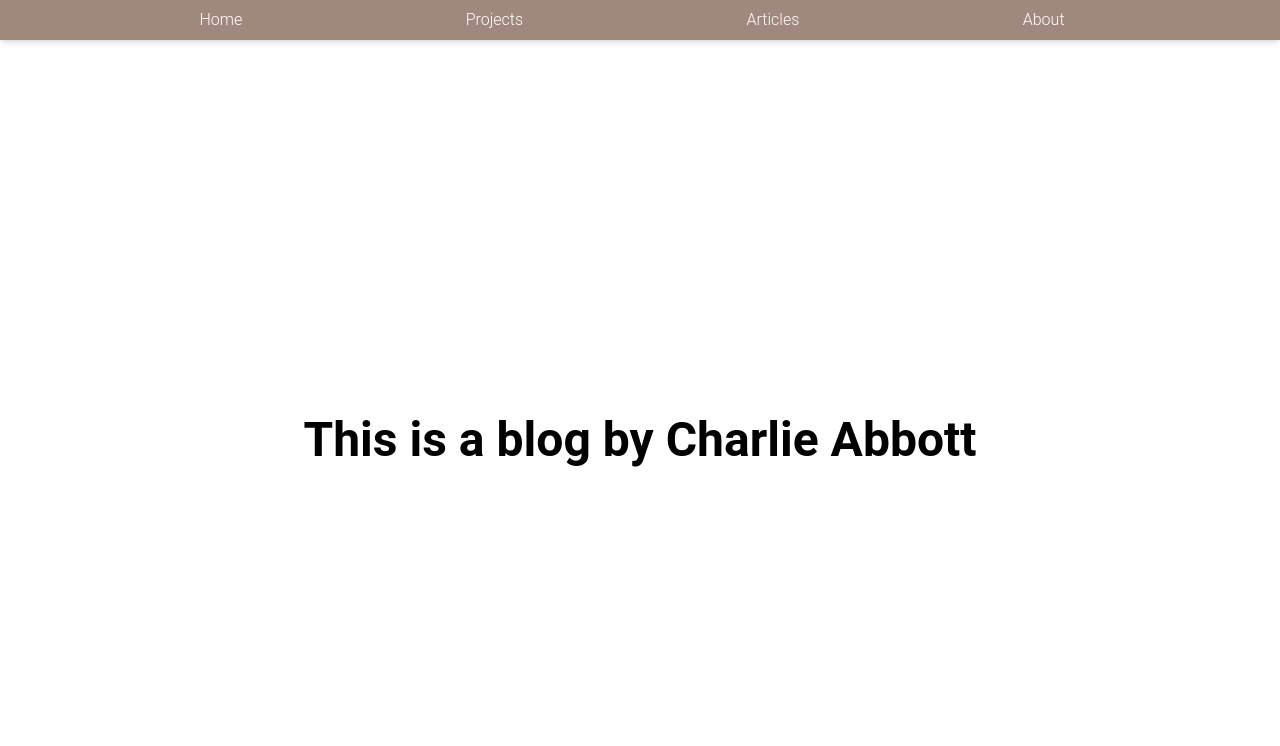
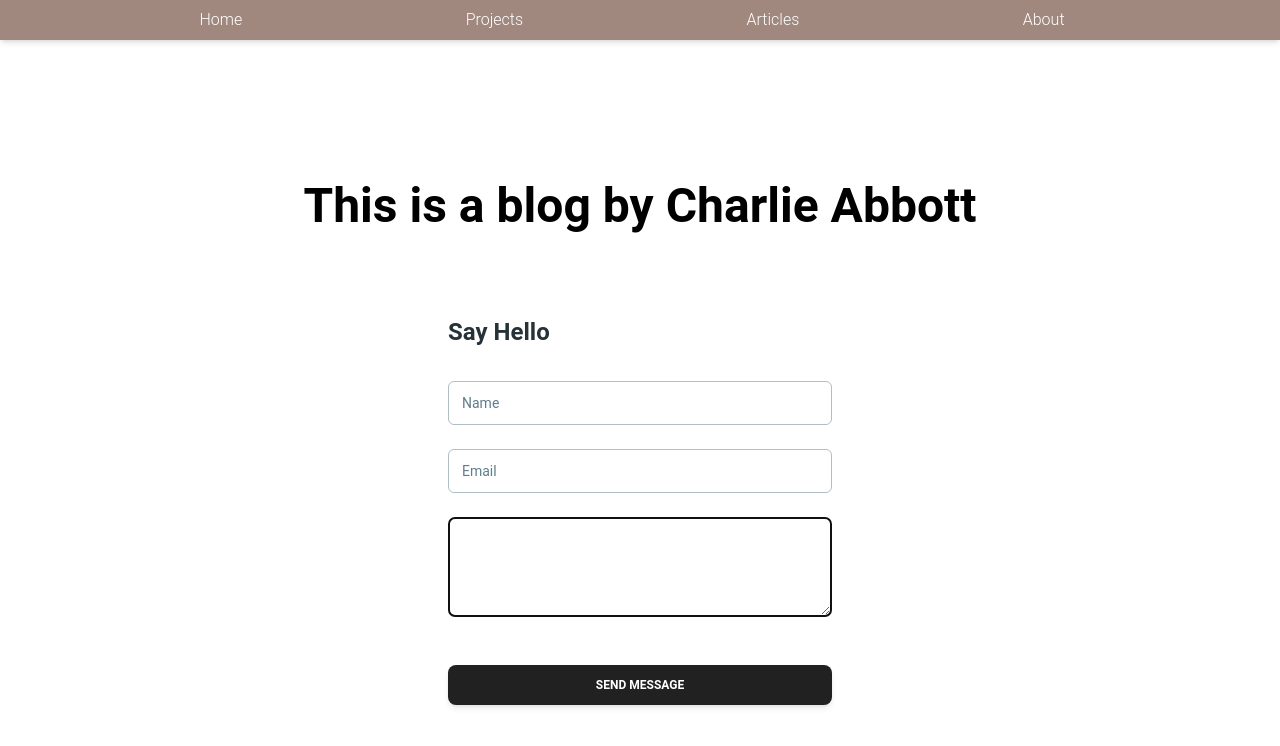
Before and after one commit to heycharlieabbott/PersonalSite, a Next.js app: page /about in a window 1280 px wide. Shown: the top 746 px of the page. Built offline with nearby package versions, Linux system fonts and the light colour scheme.

Commit message:
contact form start

```diff
--- /dev/null
+++ b/components/contactform.tsx
@@ -0,0 +1,38 @@
+import React from 'react'
+import {
+    Card,
+    Input,
+    Checkbox,
+    Button,
+    Typography,
+  } from "@material-tailwind/react";
+
+type Props = {}
+
+const ContactForm = (props: Props) => {
+  return (
+    <div>
+    <Card color="transparent" shadow={false}>
+    <Typography variant="h4" color="blue-gray">
+      Say Hello
+    </Typography>
+    <form className="mt-8 mb-2 w-80 max-w-screen-lg sm:w-96">
+      <div className="mb-4 flex flex-col gap-6 justify-evenly">
+        <Input size="lg" label="Name" />
+        <Input size="lg" label="Email" />
+        {/* <Input containerProps={{className:'h-40 '}} label="Message" /> */}
+
+            <textarea autoFocus name='message' className='indent-1 border-2 rounded-md border-blue-gray-100 max-w-screen-lg sm:w-96' rows={4} cols={46}></textarea>
+
+      </div>
+
+    </form>
+    <Button className="mt-6" fullWidth>
+    Send Message
+    </Button>
+  </Card>
+    </div>
+  )
+}
+
+export default ContactForm
--- a/pages/about.tsx
+++ b/pages/about.tsx
@@ -1,6 +1,7 @@
 import React from 'react'
 import Navbar from '../components/navbar'
 import { Typography } from '@material-tailwind/react'
+import ContactForm from '../components/contactform'
 
 
 type Props = {}
@@ -9,11 +10,15 @@ const about = (props: Props) => {
   return (
     <div className='flex-col h-screen'>
     <Navbar scrollstatus={"Show"}/>
-    <div className='flex items-center h-full justify-center'>
+    <div className='flex flex-col gap-20 items-center h-full justify-center'>
         <Typography variant="h1">
             This is a blog by <a className='hover:underline hover:text-light-blue-300 transition duration-150'href='https://www.heycharlieabbott.com'>Charlie Abbott</a>
         </Typography>
+        <div>
+        <ContactForm/>
+        </div>
     </div>
+
     </div>
   )
 }
--- a/pages/index.tsx
+++ b/pages/index.tsx
@@ -17,7 +17,7 @@ type homeProps = {
 }
 
 export default function Home({ allPostsData }: homeProps) {
-  console.log(allPostsData)
+  // console.log(allPostsData)
 
  const [page, setActive] = useState(1)
  const windowPage = 3;
```
